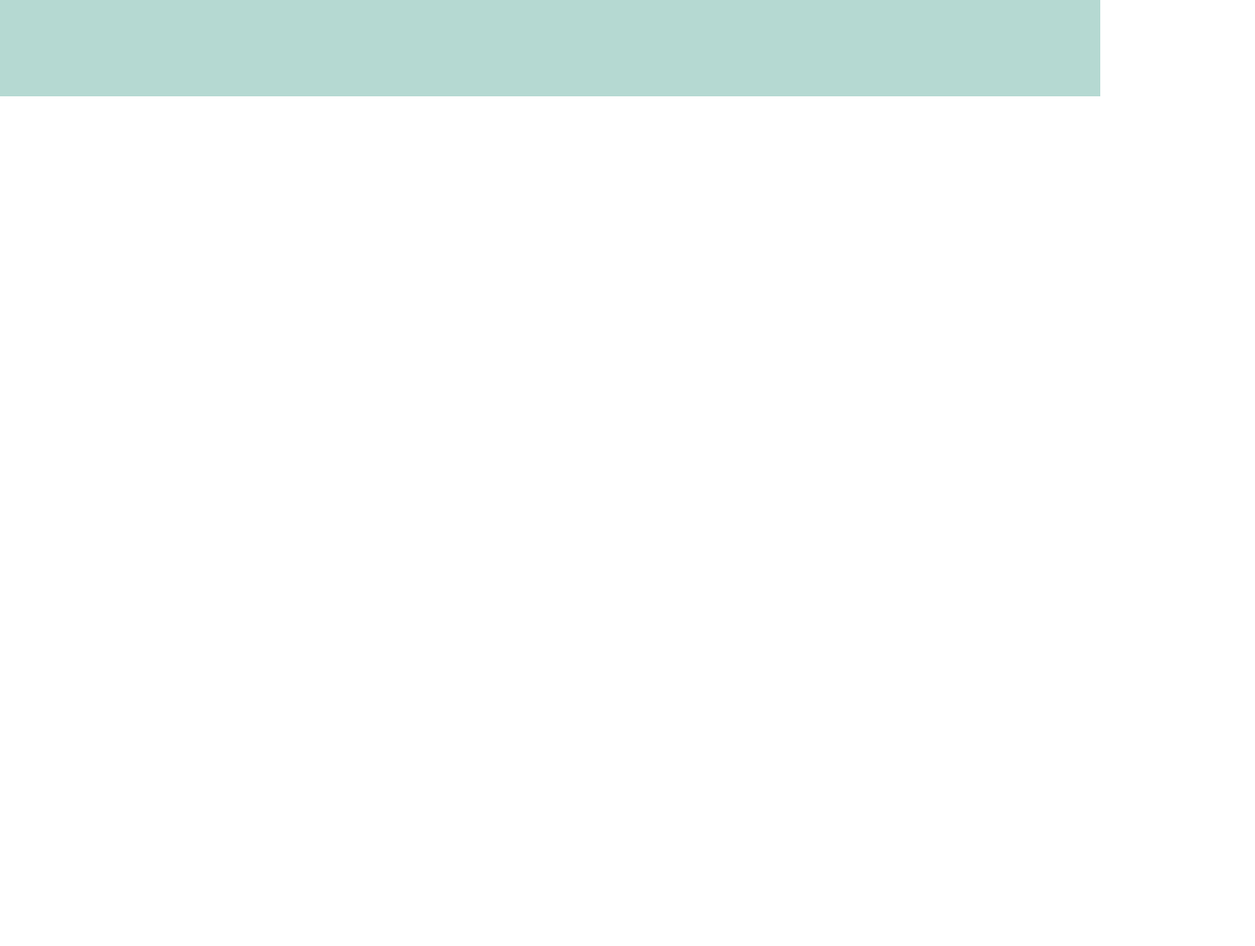
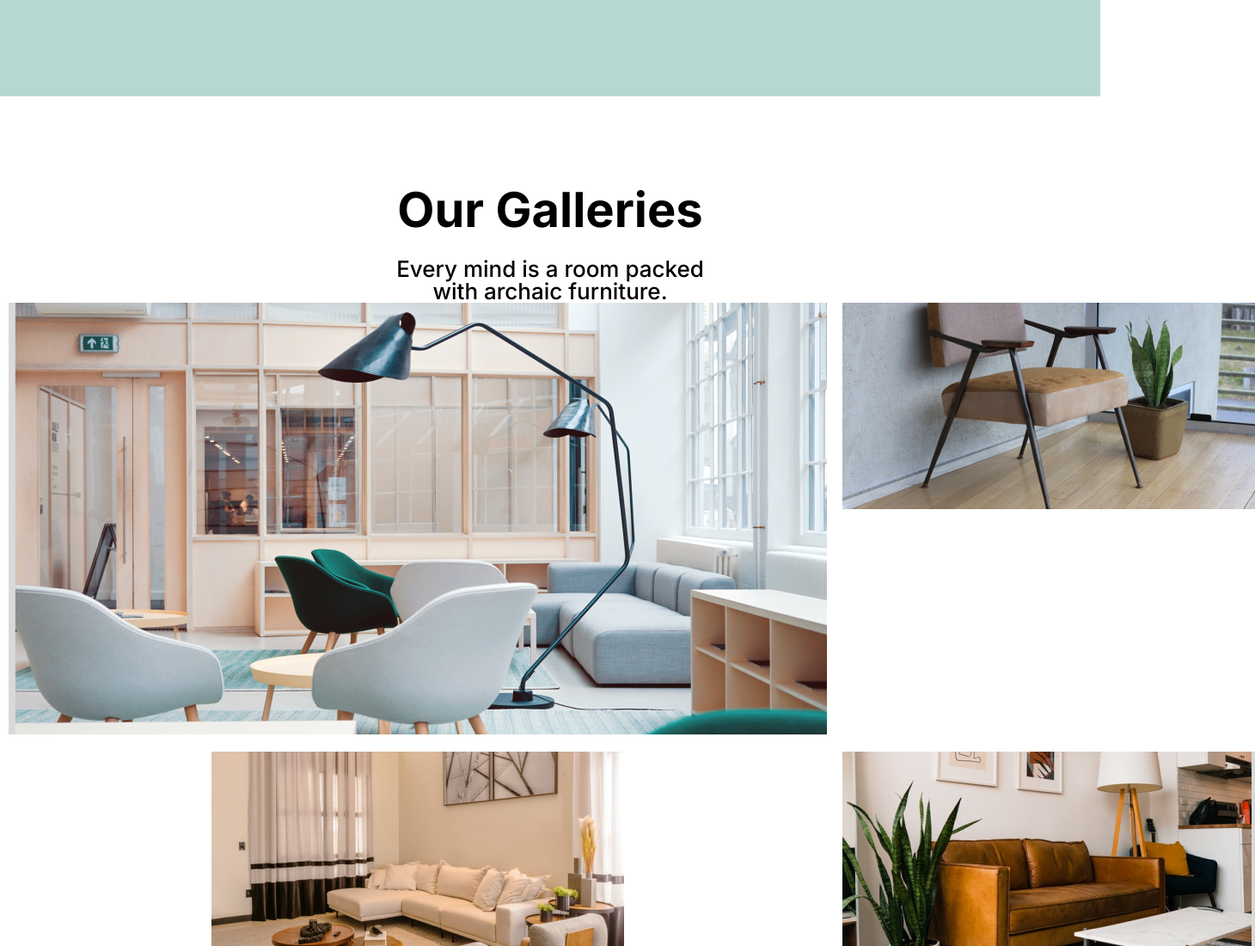
Before and after one commit to allypetroova/Furniture, a plain HTML site: page index.html in a window 1280 px wide. Shown: the part 1700-2800 px from the top of the page at 86% size, 1460 px wide, since content can reach past the window. Before the commit the page ends 1916 px from the top, so only its background shows below. Drawn offline with Linux system fonts and the light colour scheme.

Commit message:
second commit

```diff
--- a/css/style.css
+++ b/css/style.css
@@ -16,7 +16,7 @@ a{
 }
 
 .container{
-    max-width: 1440px;
+    max-width: 1450px;
     margin: 0 auto;
     padding: 0 10px;
 }
@@ -116,3 +116,28 @@ a{
     border: none;
     cursor: pointer;
 }
+
+/*-------------------gallery-----------------*/
+
+.gallery{
+    text-align: center;
+}
+
+.gallery__title{
+    margin-bottom: 28px;
+    font-size: 56px;
+}
+
+.gallery__text{
+    display: inline-block;
+    width: 400px;
+}
+
+.gallery__item {
+    display: grid;
+    grid-template-columns: 952px 480px;
+    grid-template-rows: 502px 240px;
+    grid-column-gap: 18px;
+    grid-row-gap: 20px;
+    padding-bottom: 110px;
+}
--- a/index.html
+++ b/index.html
@@ -95,6 +95,51 @@
     </div>
   </div>
 
+  <section class="gallery">
+    <div class="container">
+      <h2 class="gallery__title">Our Galleries</h2>
+      <p class="gallery__text">Every mind is a room packed with archaic furniture.</p>
+      <div class="gallery__item">
+        <a class="gallery__item-link" href="#">
+          <img class="gallery" src="images/gallery-1.jpg" alt="Photos from our gallery №1">
+        </a>
+        <a class="gallery__item-link" href="#">
+          <img class="gallery" src="images/gallery-2.jpg" alt="Photos from our gallery №2">
+        </a>
+        <a class="gallery__item-link" href="#">
+          <img class="gallery" src="images/gallery-3.jpg" alt="Photos from our gallery №3">
+        </a>
+        <a class="gallery__item-link" href="#">
+          <img class="gallery" src="images/gallery-4.jpg" alt="Photos from our gallery №4">
+        </a><a class="gallery__item-link" href="#">
+          <img class="gallery" src="images/gallery-5.jpg" alt="Photos from our gallery №5">
+        </a>
+        <a class="gallery__item-link" href="#">
+          <img class="gallery" src="images/gallery-6.jpg" alt="Photos from our gallery №6">
+        </a>
+      </div>
+    </div>
+  </section>
+
+  <section class="booking">
+    <div class="container">
+      <h4 class="booking__title">Drop us a massege</h4>
+      <form class="booking__form">
+        <label for="name">Name</label>
+        <input class="booking__imput" type="text">
+        <label for="email">Contact Number</label>
+        <input class="booking__imput" type="tel">
+        <label for="email">Email:</label>
+        <input class="booking__imput" type="email">
+        <textarea class="booking__area"></textarea>
+        <button class="booking__btn" type="submit">send a Massage</button>
+        <div class="booking__img">
+          <img src="images/booking.jpg" alt="">
+        </div>
+      </form>
+    </div>
+  </section>
+
 
   <script src="js/main.js"></script>
 </body>
```
Also changed, not shown: images/gallery-1.jpg (added), images/gallery-2.jpg (added), images/gallery-3.jpg (added), images/gallery-4.jpg (added), images/gallery-5.jpg (added), images/gallery-6.jpg (added).
